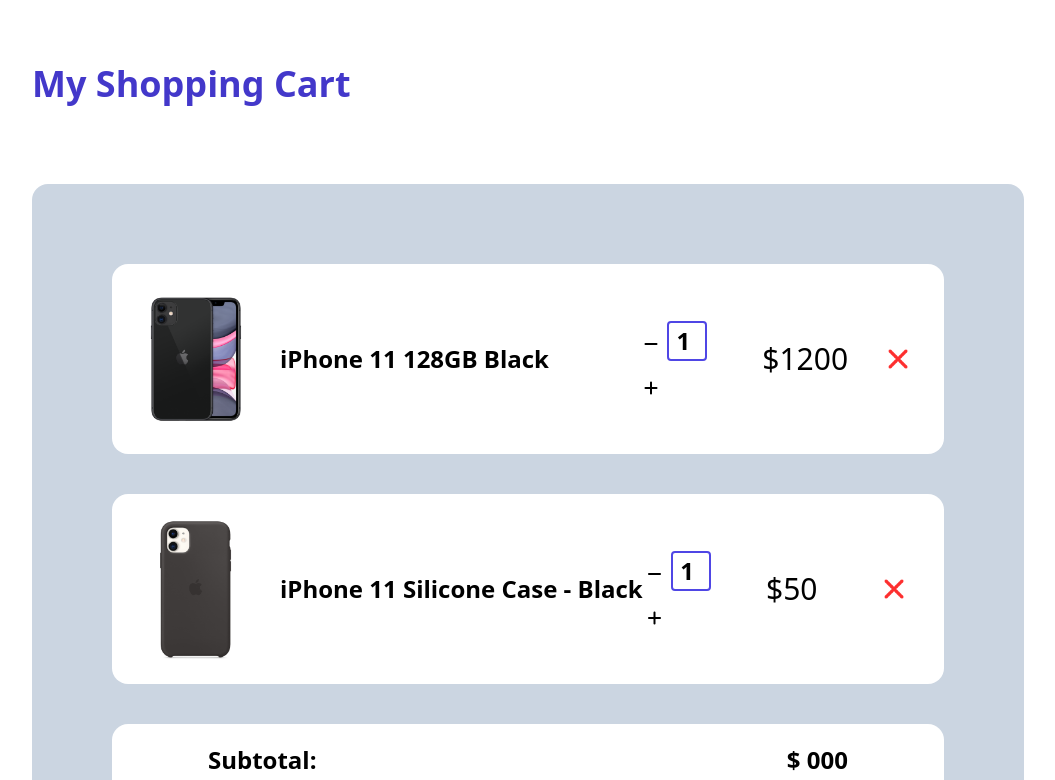
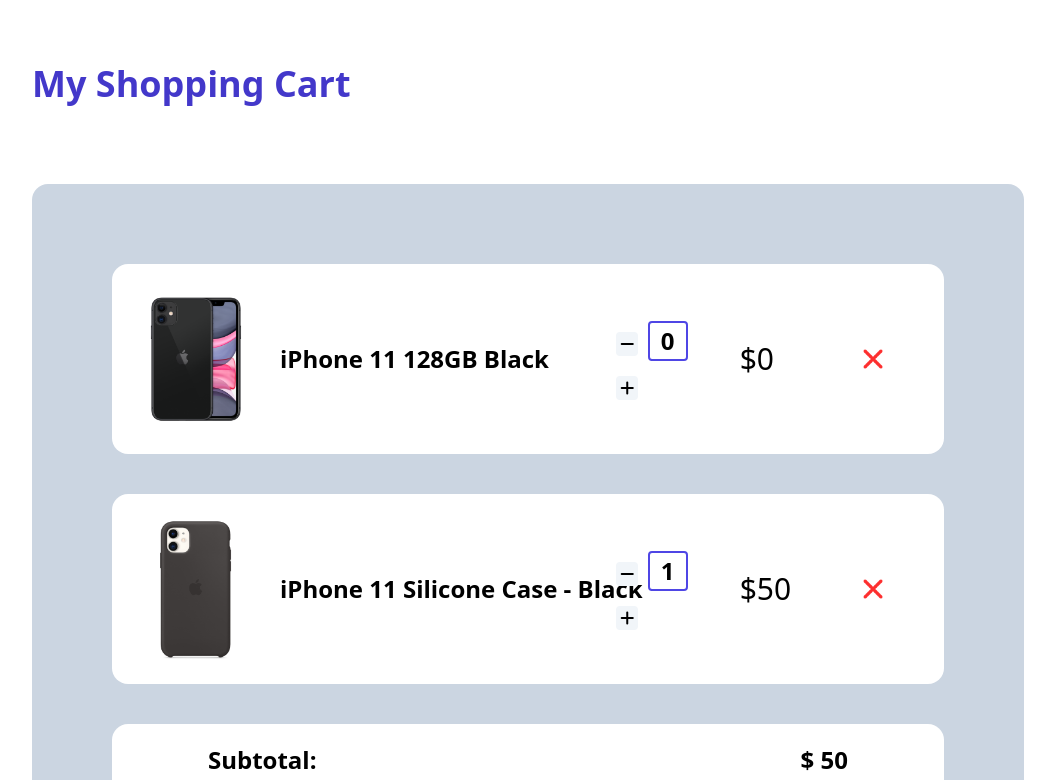
Before and after one commit to Tasnim-Pricila/Shopping-Cart, a plain HTML site: page index.html in a window 1280 px wide. Both pictures are taken after a click on the icon 762 px from the left and 344 px from the top of the page. Shown: the top 780 px of the page, without its empty margins (112-1167 px from the left). Drawn offline with nearby package versions, Linux system fonts and the light colour scheme.

Commit message:
Javascript code added

```diff
--- a/index.html
+++ b/index.html
@@ -21,11 +21,11 @@
                             <img src="images/product-1.png" alt="" class="w-32">
                             <p class="text-2xl font-semibold">iPhone 11 128GB Black</p>
                         </div>
-                        <div class="flex gap-10 items-center gap-10 product-buy justify-center">
+                        <div class="flex gap-8 items-center gap-10 product-buy justify-center">
                             <div>
-                                <i class="fa-solid fa-minus text-base font-bold cursor-pointer" id="quantity-minus"></i>
-                                <input type="number" name="" value="1" class="border w-10 h-10 text-right text-2xl border-2 border-indigo-600 rounded font-semibold" id="quantity-input">
-                                <i class="fa-solid fa-plus text-2xl text-base cursor-pointer" id="quantity-plus"></i>
+                                <i class="fa-solid fa-minus text-base font-bold cursor-pointer bg-slate-100 px-1 rounded" id="quantity-minus"></i>
+                                <input type="number" value="1" class="border w-10 h-10 text-center text-2xl border-2 border-indigo-600 rounded font-semibold" id="quantity-input">
+                                <i class="fa-solid fa-plus text-2xl text-base cursor-pointer bg-slate-100 px-1 rounded" id="quantity-plus"></i>
                             </div>
                             <div>
                                 <p class="text-3xl">$<span id="product-price">1200</span></p>
@@ -41,11 +41,11 @@
                             <img src="images/product-2.png" alt="" class="w-32">
                             <p class="text-2xl font-semibold">iPhone 11 Silicone Case - Black</p>
                         </div>
-                        <div class="flex gap-10 items-center gap-10 product-buy justify-center">
+                        <div class="flex gap-8 items-center gap-10 product-buy justify-center">
                             <div>
-                                <i class="fa-solid fa-minus text-base font-bold cursor-pointer" id="case-minus"></i>
-                                <input type="number" name="" id="" value="1" class="border w-10 h-10 text-right text-2xl border-2 border-indigo-600 rounded font-semibold" id="case-input">
-                                <i class="fa-solid fa-plus text-2xl text-base cursor-pointer" id="case-plus"></i>
+                                <i class="fa-solid fa-minus text-base font-bold cursor-pointer bg-slate-100 px-1 rounded" id="case-minus"></i>
+                                <input type="number" value="1" class="border w-10 h-10 text-center text-2xl border-2 border-indigo-600 rounded font-semibold" id="case-input">
+                                <i class="fa-solid fa-plus text-2xl text-base cursor-pointer bg-slate-100 px-1 rounded" id="case-plus"></i>
                             </div>
                             <div>
                                 <p class="text-3xl">$<span id="case-price">50</span></p>
@@ -62,8 +62,8 @@
                             <p class="text-2xl font-semibold">Total:</p>
                         </div>
                         <div class="flex flex-col gap-2 justify-center ">
-                            <p class="text-2xl font-semibold">$ <span id="'subtotal">000</span></p>
-                            <p class="text-2xl font-semibold">$ <span id="tax">000</span></p>
+                            <p class="text-2xl font-semibold">$ <span id="subtotal">000</span></p>
+                            <p class="text-2xl font-semibold text-right">$ <span id="tax">000</span></p>
                             <p class="text-2xl font-semibold">$ <span id="total">000</span></p>
                         </div>
                     </div>
--- a/index.js
+++ b/index.js
@@ -1 +1,88 @@
-f
+
+// Updating product quantity and price
+const plus = document.getElementById('quantity-plus');
+const minus = document.getElementById('quantity-minus');
+
+function updateProductQty(id, isIncreasing,item, price) {
+    const idName = document.getElementById(id + '-input');
+    const idValue = idName.value;
+    if(isIncreasing == true){
+        if (idValue == ''){
+            idName.value = 0;
+        }
+        else if(idValue < 5){
+            const newNumber = parseInt(idValue) + 1;
+            idName.value = newNumber;
+        }
+    }
+    else if(isIncreasing == false){
+        if(idValue > 0 ){
+            const newNumber = parseInt(idValue) - 1;
+            idName.value = newNumber;
+        }
+    }
+    const productPrice = document.getElementById(item + '-price');
+    const newPrice = idName.value * price;
+    productPrice.innerText = newPrice;
+    calculation();
+}
+
+
+// Getting All Product Price
+function getPrice(id){
+    const getId = document.getElementById(id + '-price');
+    const getValue = getId.innerText;
+    return getValue;
+}
+
+// All calculation
+function calculation(){
+    const productPrice = getPrice('product');
+    const casePrice = getPrice('case');
+    // Finding Subtotal
+    const subtotal = parseFloat(productPrice) + parseFloat(casePrice);
+    const getSubtotal = document.getElementById('subtotal');
+    getSubtotal.innerText = subtotal;
+    // Finding Tax
+    const getTax = document.getElementById('tax');
+    const tax = subtotal * 20 / 100;
+    getTax.innerText = tax;
+    // Finding Total
+    const getTotal = document.getElementById('total');
+    getTotal.innerText = subtotal + tax;
+}
+
+function onClick(clickId, getId, isIncreasing, getPrice, price ){
+    const plus = document.getElementById(clickId);
+    plus.addEventListener('click', function(){
+        updateProductQty(getId, isIncreasing, getPrice, price);
+    })
+}
+
+onClick('quantity-plus','quantity', true,  'product', 1200);
+onClick('quantity-minus','quantity',false, 'product', 1200);
+onClick('case-plus','case', true, 'case', 50 );
+onClick('case-minus','case',false,  'case', 50 );
+
+// Without onclick Function
+
+// const plus = document.getElementById('quantity-plus');
+// plus.addEventListener('click', function(){
+//     updateProductQty('quantity', true, 'product', 1200);
+
+// })
+// const minus = document.getElementById('quantity-minus');
+// minus.addEventListener('click', function(){
+//     updateProductQty('quantity',false, 'product', 1200);
+
+// })
+// const casePlus = document.getElementById('case-plus');
+// casePlus.addEventListener('click', function(){
+//     updateProductQty('case', true, 'case', 50);
+
+// })
+// const caseMinus = document.getElementById('case-minus');
+// caseMinus.addEventListener('click', function(){
+//     updateProductQty('case',false, 'case', 50);
+
+// })
--- a/style.css
+++ b/style.css
@@ -1,10 +1,19 @@
 .product-details{
-    flex: 0 0 70%;
+    flex: 0 0 65%;
 }
 .product-buy{
-    flex: 0 0 30%;
+    flex: 0 0 35%;
     /* border: 2px solid; */
 }
 .product-buy div{
     flex: 0 0 33%;
 }
+input::-webkit-outer-spin-button,
+input::-webkit-inner-spin-button {
+    -webkit-appearance: none;
+    margin: 0;
+}
+
+input[type=number] {
+    -moz-appearance: textfield;
+}
```
